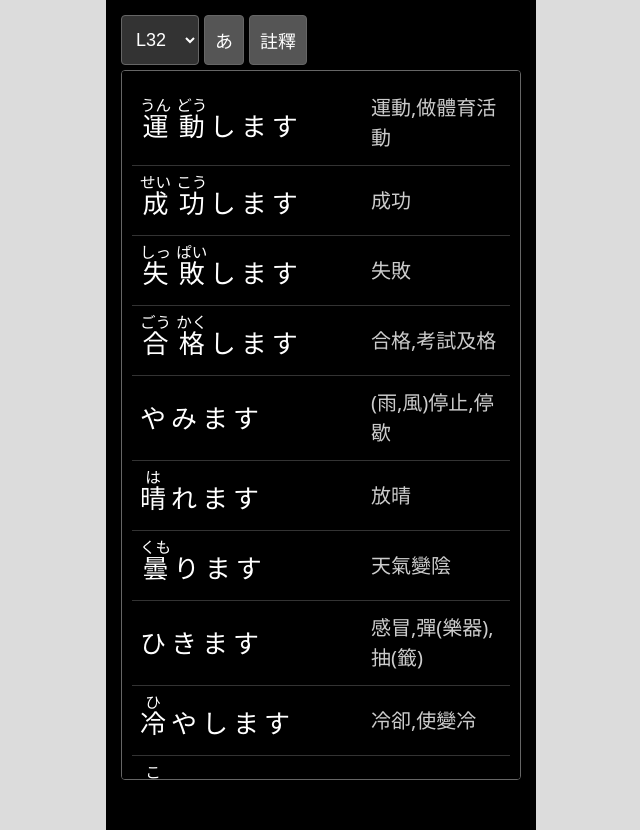
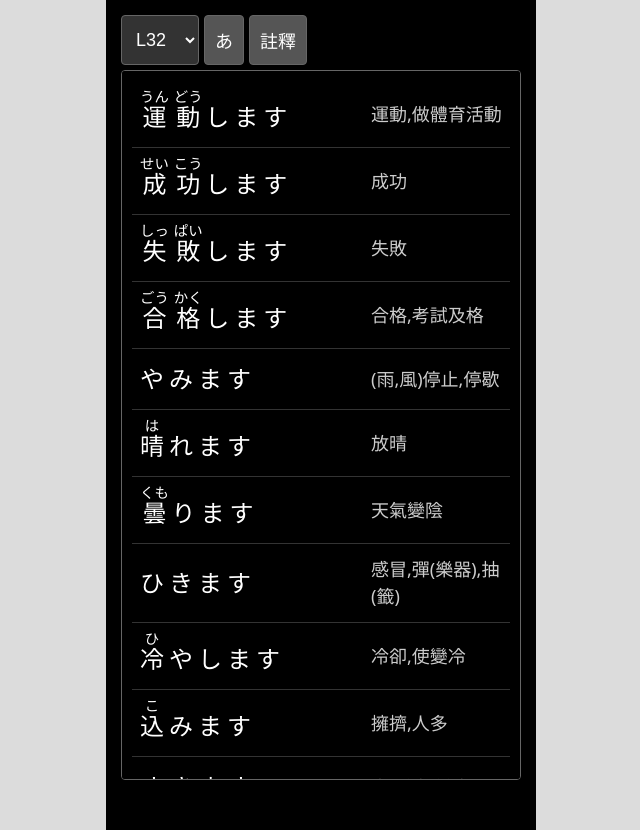
Before and after one commit to alan10607/nihongo-card, a React (Vite) app in the folder nihongo-card/: page / in a window 1280 px wide. Shown: the whole page, without its empty margins (319-959 px from the left). Built offline with nearby package versions, Linux system fonts and the light colour scheme.

Commit message:
update style

```diff
--- a/nihongo-card/src/components/Chart/style.css
+++ b/nihongo-card/src/components/Chart/style.css
@@ -83,7 +83,7 @@
 }
 
 .chart-word {
-  font-size: 26px;
+  font-size: 24px;
   min-width: 200px;
   background-color: #000;
   color: #fff;
@@ -102,7 +102,7 @@
 }
 
 .chart-exp {
-  font-size: 20px;
+  font-size: 18px;
   color: #ccc;
   flex: 2 1 0;
   background-color: #000;
```
